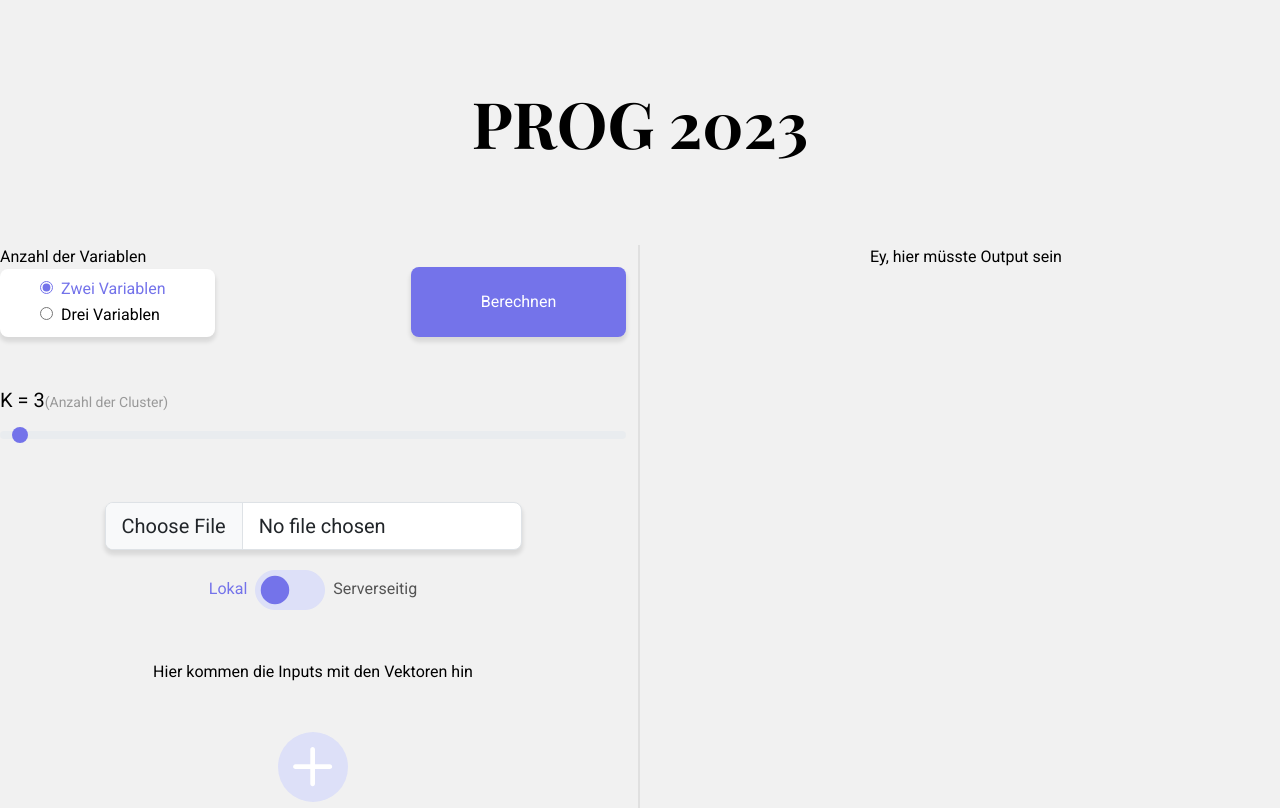
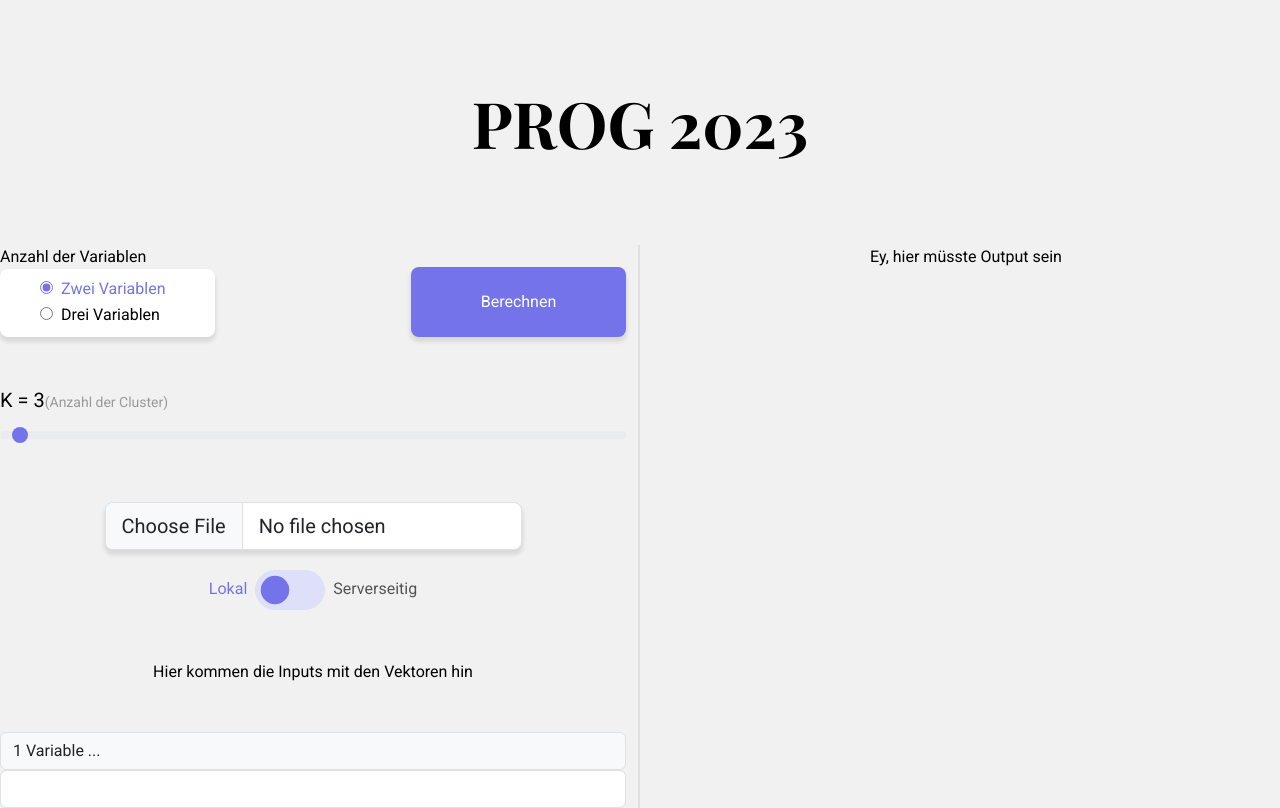
Before and after one commit to felixkru/PP2023, a Next.js app in the folder pp-2023/: page / in a window 1280 px wide. Shown: the top 808 px of the page. Built offline with nearby package versions, Linux system fonts and the light colour scheme; a web font is replaced by a local one.

Commit message:
feature: Die Werte von numberOfVariables aus der switch-variables.js sind jetzt global verfügbar.

```diff
--- a/pp-2023/src/app/kmeans/create-save-manuel-input.js
+++ b/pp-2023/src/app/kmeans/create-save-manuel-input.js
@@ -1,33 +1,118 @@
 'use Client'
 import Image from "next/image";
 import {useState} from "react";
+import {HandleSwitchVariables} from './switch-variables';
 
 export function DynamicGeneratesInputFiles () {
 
     const [counterCountFiles, setCounterCountFiles] = useState(3);
     const [counterCountAdd, setCounterCountAdd] = useState(2);
-    const [buttonInnerText, setButtonInnerText] = useState('2 Punkte');
     const [disableButton, setDisableButton] = useState(false);
     const [inputDataArray, setInputDataArray] = useState([...[]]);
+    const {numberOfVariables, onOptionChange} = HandleSwitchVariables();
 
     const handleButtonAdd = () => {
         setCounterCountAdd((click) => click + 1);
     };
 
+    const handleDisableAction = () => {
+        setDisableButton(() => true);
+    }
+
+    const setCorrectHelperValue = (helper) => {
+        if (counterCountFiles === 3 && helper > 3) {
+            return 1;
+        } else if (counterCountFiles !== 3 && helper > 2) {
+            return 1;
+        }
+        return helper;
+    }
+
+    const setCorrectRowIndex = (rowIndex, colIndex) => {
+        if (colIndex >= counterCountFiles - 1) {
+            rowIndex = rowIndex + 1;
+        }
+        return rowIndex;
+    }
+
+    const setCorrectColIndex = (colIndex) => {
+        if (colIndex < counterCountFiles - 1) {
+            colIndex = colIndex + 1;
+        } else {
+            colIndex = 0;
+        }
+        return colIndex;
+    }
+
+    const handleInputChange = (rowIndex, colIndex, value) => {
+        handleDisableAction();
+        setInputDataArray((prevDataArray) => {
+            const newDataArray = [...prevDataArray];
+            if (!newDataArray[rowIndex]) {
+                newDataArray[rowIndex] = [];
+            }
+            newDataArray[rowIndex][colIndex] = value;
+            return newDataArray;
+        });
+    }
+
+    const renderInputElement = (i, helper, colIndex, rowIndex) => (
+        <div key={i} className="grid-cell">
+            <label className='input-group-text' htmlFor={`inputVector${i}`}>{helper} Variable ...</label>
+            <input id={`inputVector${i}`}
+                   className={`inputVector${i} form-control`}
+                   type={"number"}
+                   required={true}
+                   aria-rowindex={rowIndex}
+                   aria-colindex={colIndex}
+                   onChange={event => handleInputChange(rowIndex, colIndex, event.target.value)}
+            />
+        </div>
+    );
+
+    const renderInputs = () => {
+        if (counterCountFiles) {
+            const newCounter = counterCountFiles * counterCountAdd;
+            const inputs = [];
+            let helper = 1;
+            let rowIndex = 0;
+            let colIndex = 0;
+
+            for (let i = 0; i < newCounter; i++) {
+                helper = setCorrectHelperValue(helper);
+                inputs.push(
+                    renderInputElement(i, helper,
+                        colIndex, rowIndex)
+                );
+
+                rowIndex = setCorrectRowIndex(rowIndex, colIndex);
+                colIndex = setCorrectColIndex(colIndex);
+                helper = helper + 1;
+            }
+
+            return inputs;
+        }
+    };
+
     return {
+        counterCountAdd,
         handleButtonAdd,
+        renderInputs,
     }
 }
 
 export function CreateManuelInputFields () {
 
-    const {counterCountAdd, handleButtonAdd} = DynamicGeneratesInputFiles();
+    const {counterCountAdd, handleButtonAdd,
+            renderInputs,
+    } = DynamicGeneratesInputFiles();
 
     return (
         <div>
             <section id='vectors' className='mb-5'>
                 Hier kommen die Inputs mit den Vektoren hin
             </section>
+            {renderInputs()}
             <section id='addVectorButton' className='mb-5'>
                 <button type="button"
                         className='plus-button'
--- a/pp-2023/src/app/kmeans/switch-variables.js
+++ b/pp-2023/src/app/kmeans/switch-variables.js
@@ -1,24 +1,28 @@
 'use client'
-import {useState} from "react";
-import '../globals.css'
+import {useState, createContext, useContext} from "react";
 
-export function HandeleSwitchVariables() {
+const HandleSwitchVariablesContext = createContext();
+export function HandeleSwitchVariablesProvider ({children}) {
     const [numberOfVariables, setNumberOfVariables] = useState(2);
 
-    const onOptionChange = (event) => {
-        setNumberOfVariables(event.target.value)
+    const onOptionChange = (newValue) => {
+        setNumberOfVariables(parseInt(newValue));
     };
 
-    return {
-        numberOfVariables,
-        onOptionChange,
-    };
+    return (
+        <HandleSwitchVariablesContext.Provider value={{numberOfVariables, onOptionChange}}>
+            {children}
+        </HandleSwitchVariablesContext.Provider>
+    );
+}
+
+export const HandleSwitchVariables = () => {
+    return useContext(HandleSwitchVariablesContext);
 }
 
 export function SwitchVariables() {
 
-    let {numberOfVariables, onOptionChange} = HandeleSwitchVariables();
-    numberOfVariables = parseInt(numberOfVariables);
+    let {numberOfVariables, onOptionChange} = HandleSwitchVariables();
 
     return (
         <div className='number-of-variables-container text-start'>
@@ -28,7 +32,7 @@ export function SwitchVariables() {
 
                     <input className="variable-radio-input" type="radio" name="flexRadioDefault"
                            id="flexRadioTwoVariables" value={2} checked={numberOfVariables === 2}
-                           onChange={onOptionChange}/>
+                           onChange={(event) => onOptionChange(event.target.value)}/>
                     <label className={'form-check-label ' + (numberOfVariables === 2 ? 'active-element' : null)}
                            htmlFor="flexRadioTwoVariables">
                         Zwei Variablen
@@ -37,7 +41,7 @@ export function SwitchVariables() {
                 <div className="form-check">
                     <input className="variable-radio-input" type="radio" name="flexRadioDefault"
                            id="flexRadioThreeVariables" value={3} checked={numberOfVariables === 3}
-                           onChange={onOptionChange}/>
+                           onChange={(event) => onOptionChange(event.target.value)}/>
                     <label className={'form-check-label ' + (numberOfVariables === 3 ? 'active-element' : null)}
                            htmlFor="flexRadioThreeVariables">
                         Drei Variablen
--- a/pp-2023/src/app/page.js
+++ b/pp-2023/src/app/page.js
@@ -1,11 +1,11 @@
 'use client'
 import { useState } from 'react'
-import Image from 'next/image'
 import {SwitchVariables} from './kmeans/switch-variables';
 import {InputKPoints} from './kmeans/input-k-points';
 import {CalculateButton} from './kmeans/calculateButton';
 import {InputKPointsProvider} from './kmeans/input-k-points';
 import {CreateManuelInputFields} from './kmeans/create-save-manuel-input';
+import {HandeleSwitchVariablesProvider} from './kmeans/switch-variables';
 import './globals.css'
 
 export default function Home() {
@@ -22,6 +22,7 @@ export default function Home() {
 
   return (
       <InputKPointsProvider>
+        <HandeleSwitchVariablesProvider>
           <main className="mh-100 text-center container">
             <div className='row'>
               <div className='input-area col-12 col-lg-6'>
@@ -49,6 +50,7 @@ export default function Home() {
               </div>
             </div>
           </main>
+        </HandeleSwitchVariablesProvider>
       </InputKPointsProvider>
   )
 }
--- a/pp-2023/src/app/utils/requestObjects/sendKmeansData.js
+++ /dev/null
@@ -1,17 +0,0 @@
-
-export default function sendKMeansData (kPoints, fileName, centroidPoints, dataPoints) {
-    const object = {
-            "kMeans_parameters": {
-            "k": `${kPoints}`,
-            "init": "kmeans++",
-            "file": `${fileName}`,
-        },
-            "centroids": [
-                `${centroidPoints}`
-        ],
-            "data_points": [
-                `${dataPoints}`
-        ],
-    };
-    return object;
-}
```
Lines whose indentation alone changed are shown as unchanged.
